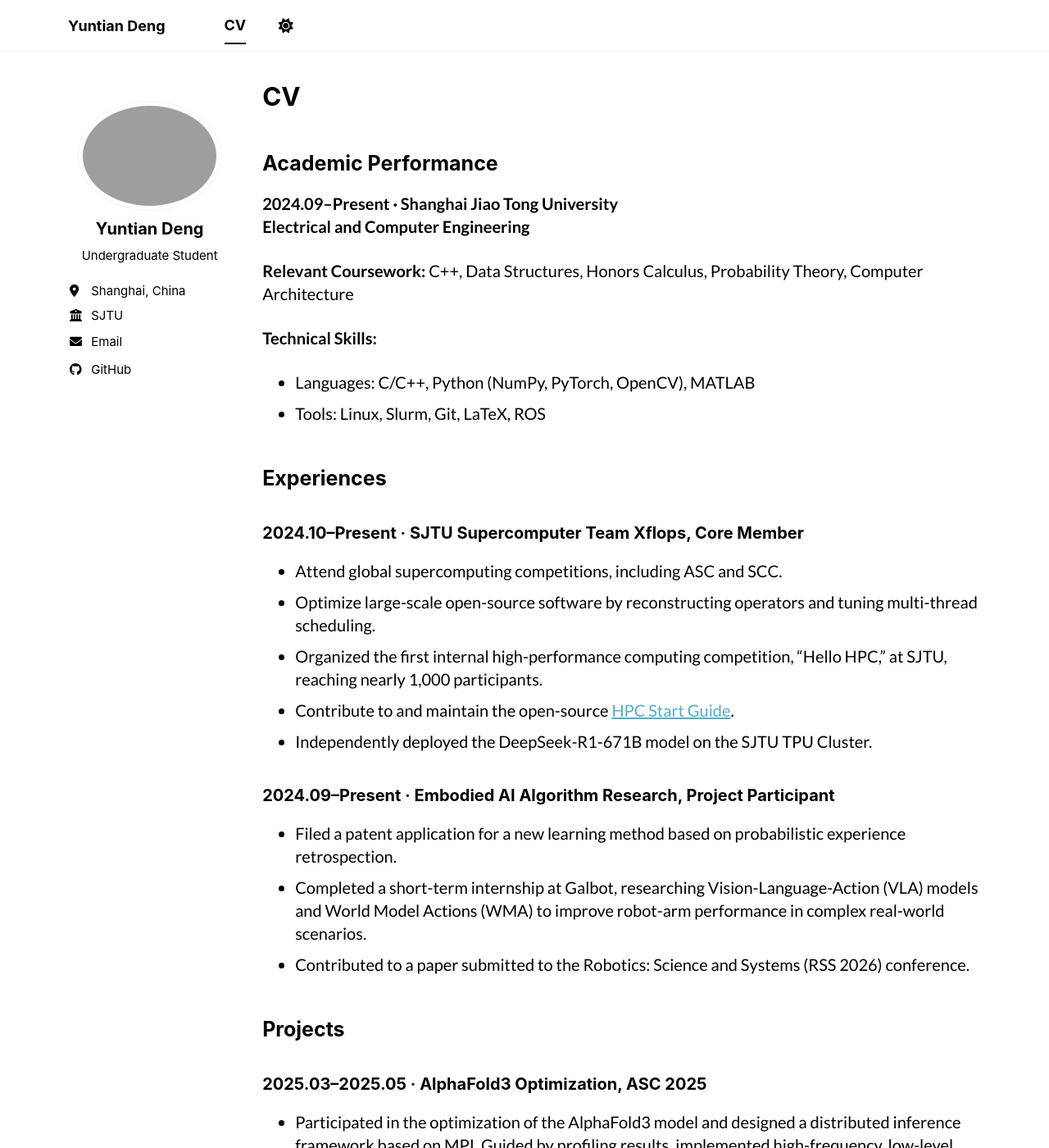
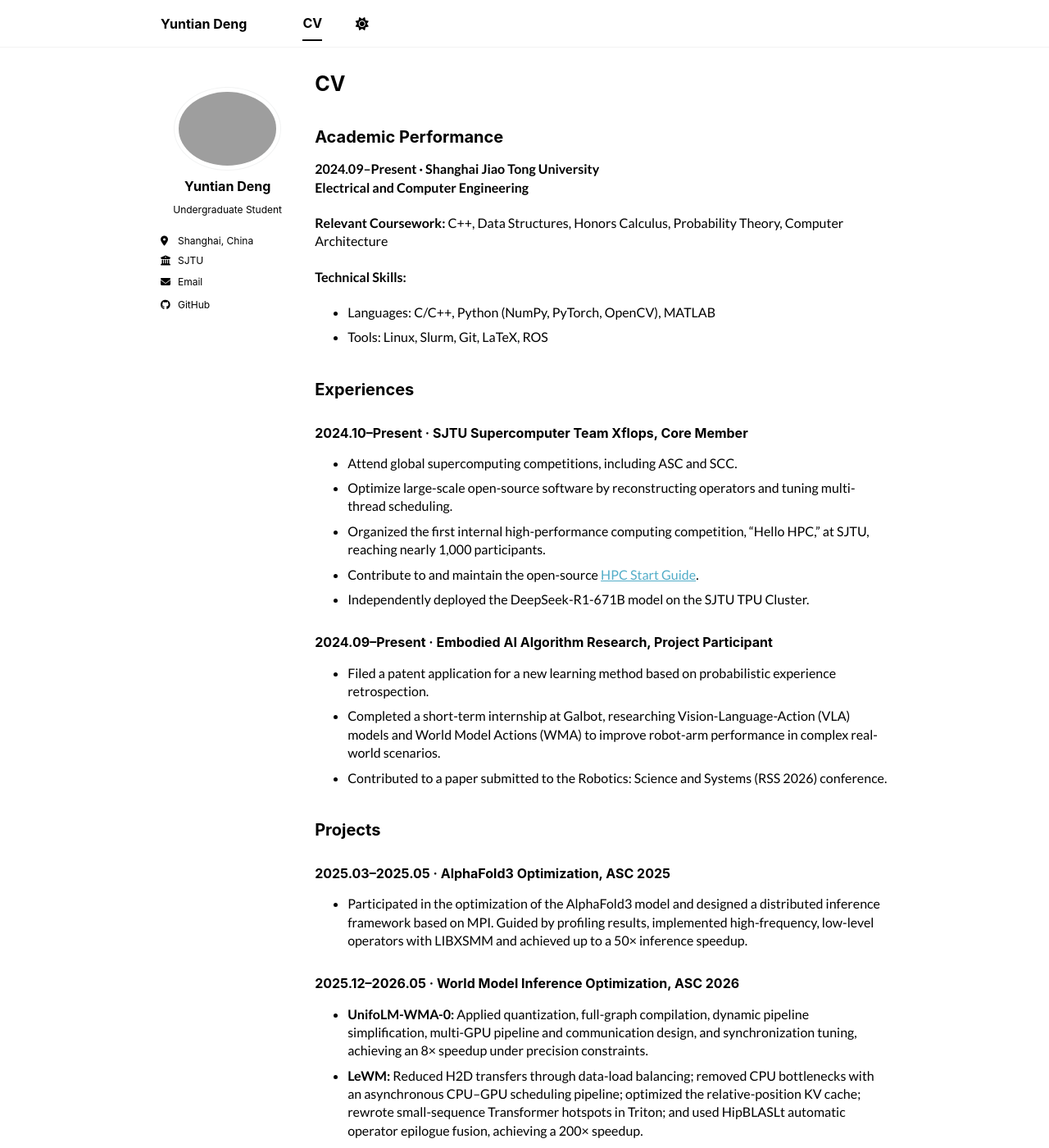
Before and after one commit to michaeldyt/michaeldyt.github.io, a Jekyll site: the page built from _pages/cv.md, in a window 1280 px wide and 1400 px high. Shown: the whole window at 82% size. Built offline with Jekyll 4.4.1, drawn with Linux system fonts in a browser that asks for light colours; a script bundle is joined from its source files by our own code; library files that are not in the unit come from our copies.

Commit message:
fix: fix scale issue

```diff
--- a/_sass/layout/_archive.scss
+++ b/_sass/layout/_archive.scss
@@ -27,10 +27,10 @@
   }
 }
 
-/* Match the CV page to the homepage's 1150px / 20px scale. */
+/* Match the CV page to the homepage/reference project's 920px / 16px scale. */
 #main.cv-page {
-  max-width: 1150px;
-  font-size: 20px;
+  max-width: 920px;
+  font-size: 16px;
   line-height: 1.4;
 
   .archive {
--- a/_sass/layout/_home.scss
+++ b/_sass/layout/_home.scss
@@ -17,6 +17,7 @@
 
 body {
   font-family: "Lato", Verdana, Helvetica, sans-serif;
+  font-size: 16px;
   line-height: 1.4;
 }
 
@@ -38,26 +39,26 @@ html:not([data-theme="dark"]) {
 .masthead__inner-wrap,
 .page__footer footer {
   width: 100%;
-  max-width: 1150px;
+  max-width: 920px;
   margin-right: auto;
   margin-left: auto;
 }
 
 #main.home-main {
   width: 100%;
-  max-width: 1150px;
+  max-width: 920px;
   margin: 0 auto;
   padding: 0;
 }
 
 .home-shell {
   width: 100%;
-  max-width: 1150px;
+  max-width: 920px;
   margin: 0 auto;
   padding: 0;
   color: var(--global-text-color);
   font-family: "Lato", Verdana, Helvetica, sans-serif;
-  font-size: 20px;
+  font-size: 16px;
   line-height: 1.4;
 
   &,
@@ -68,7 +69,7 @@ html:not([data-theme="dark"]) {
   a {
     color: #1772d0;
     font-family: "Lato", Verdana, Helvetica, sans-serif;
-    font-size: 20px;
+    font-size: 16px;
     line-height: 1.4;
     text-decoration: none;
 
@@ -82,7 +83,7 @@ html:not([data-theme="dark"]) {
   p {
     margin: 1em 0;
     font-family: "Lato", Verdana, Helvetica, sans-serif;
-    font-size: 20px;
+    font-size: 16px;
     line-height: 1.4;
   }
 
@@ -110,7 +111,7 @@ html:not([data-theme="dark"]) {
     color: var(--global-text-color);
     background: transparent;
     font-family: "Lato", Verdana, Helvetica, sans-serif;
-    font-size: 20px;
+    font-size: 16px;
     line-height: 1.4;
   }
 
@@ -127,10 +128,10 @@ html:not([data-theme="dark"]) {
 }
 
 .home-name {
-  margin: 0 0 56.25px;
+  margin: 0 0 45px;
   color: var(--global-text-color);
   font-family: serif, "Lato", Verdana, Helvetica, sans-serif;
-  font-size: 37.5px;
+  font-size: 30px;
   font-weight: 400;
   line-height: 0.5;
   text-align: center;
@@ -153,7 +154,7 @@ html:not([data-theme="dark"]) {
     height: auto;
     margin-right: auto;
     margin-left: auto;
-    border-radius: 7.5px;
+    border-radius: 6px;
     transition: transform 0.2s ease;
   }
 
@@ -163,34 +164,34 @@ html:not([data-theme="dark"]) {
 }
 
 .home-heading-cell {
-  padding: 25px;
-  padding-top: 25px;
-  padding-bottom: 6.25px;
+  padding: 20px;
+  padding-top: 20px;
+  padding-bottom: 5px;
 
   h2 {
     margin: 0;
     color: var(--global-text-color);
-    font-size: 31.25px;
+    font-size: 25px;
     font-weight: 400;
     line-height: 1;
   }
 }
 
 .home-heading-cell--spacious {
-  padding-top: 37.5px;
-  padding-bottom: 25px;
+  padding-top: 30px;
+  padding-bottom: 20px;
 }
 
 .home-heading-row {
   display: flex;
   align-items: baseline;
   justify-content: space-between;
-  gap: 20px;
+  gap: 16px;
 }
 
 .home-copy-table td {
   width: 100%;
-  padding: 25px;
+  padding: 20px;
   vertical-align: middle;
 
   p:first-child {
@@ -203,14 +204,14 @@ html:not([data-theme="dark"]) {
 }
 
 .home-publication-note {
-  padding: 6.25px 25px 12.5px;
-  font-size: 20px;
+  padding: 5px 20px 10px;
+  font-size: 16px;
 }
 
 .home-publication-image-cell {
   width: 28%;
-  padding: 25px;
-  padding-bottom: 37.5px;
+  padding: 20px;
+  padding-bottom: 30px;
   vertical-align: middle;
 
   img {
@@ -229,15 +230,15 @@ html:not([data-theme="dark"]) {
 
 .home-publication-copy-cell {
   width: 72%;
-  padding: 25px;
-  padding-bottom: 37.5px;
+  padding: 20px;
+  padding-bottom: 30px;
   vertical-align: middle;
 }
 
 .home-paper-title {
   margin: 0;
   color: var(--global-text-color);
-  font-size: 20px;
+  font-size: 16px;
   font-weight: bolder;
   line-height: 1.4;
 }
@@ -247,8 +248,8 @@ html:not([data-theme="dark"]) {
 }
 
 .home-publication-summary {
-  margin-top: 12.5px !important;
-  margin-bottom: 12.5px !important;
+  margin-top: 10px !important;
+  margin-bottom: 10px !important;
 }
 
 .home-publication-award {
@@ -272,17 +273,17 @@ html:not([data-theme="dark"]) {
 
 .home-experience-mark-cell {
   width: 25%;
-  padding: 0 68.75px;
+  padding: 0 55px;
   vertical-align: middle;
 }
 
 .home-experience-copy-cell {
   width: 75%;
-  padding: 18.75px 25px;
+  padding: 15px 20px;
   vertical-align: middle;
 
   p {
-    margin-top: 7.5px;
+    margin-top: 6px;
     margin-bottom: 0;
   }
 }
@@ -293,14 +294,14 @@ html:not([data-theme="dark"]) {
   max-width: 100%;
   height: auto;
   margin: 0 auto;
-  border-radius: 11.25px;
+  border-radius: 9px;
 }
 
 .home-awards-table ul,
 .home-miscellaneous-table ul,
 .home-news {
   margin: 1em 0;
-  padding-left: 50px;
+  padding-left: 40px;
   list-style: disc;
 
   li {
--- a/_sass/layout/_sidebar.scss
+++ b/_sass/layout/_sidebar.scss
@@ -183,6 +183,20 @@
   }
 }
 
+/* Keep the CV portrait and heading centered as one, slightly left-shifted group. */
+#main.cv-page .sidebar {
+  @include breakpoint($large) {
+    [itemscope] > .author__avatar,
+    [itemscope] > .author__content {
+      transform: translateX(-16px);
+    }
+
+    .author__avatar img {
+      max-width: 131.25px;
+    }
+  }
+}
+
 .author__name {
   margin: 0;
 
```
